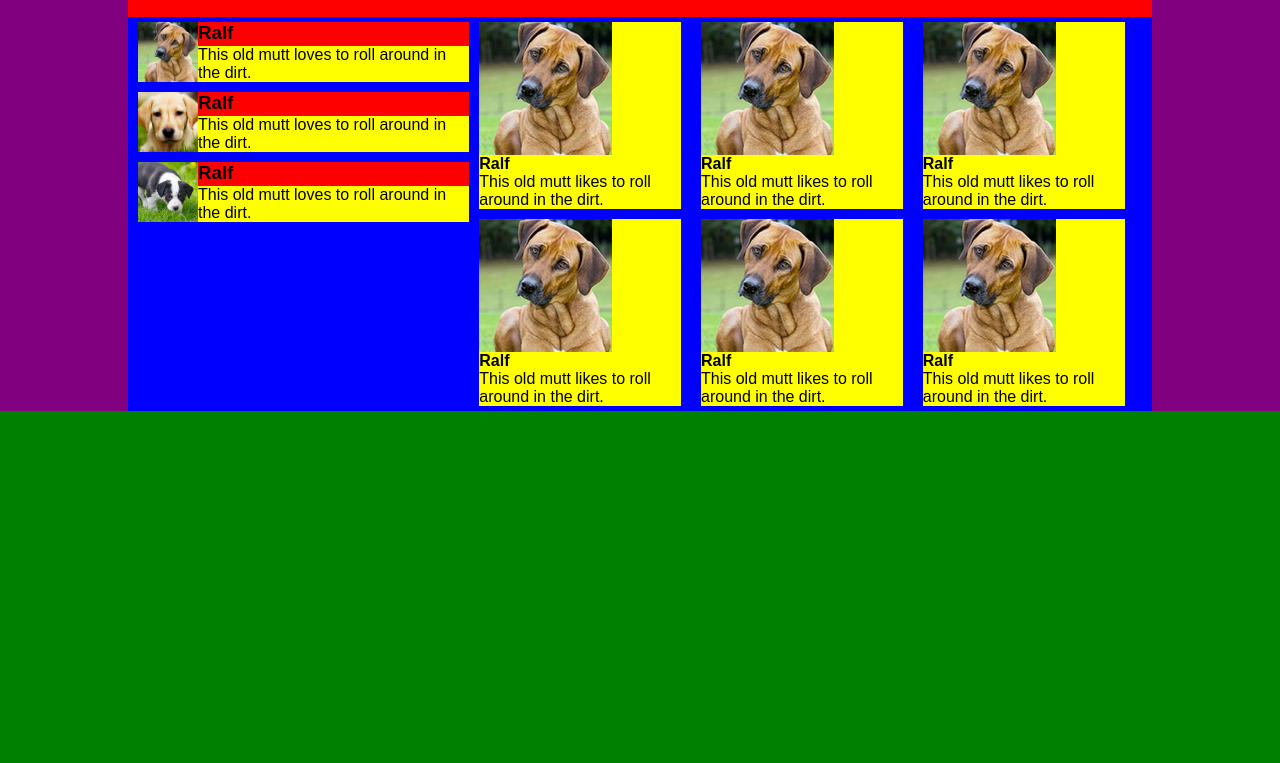
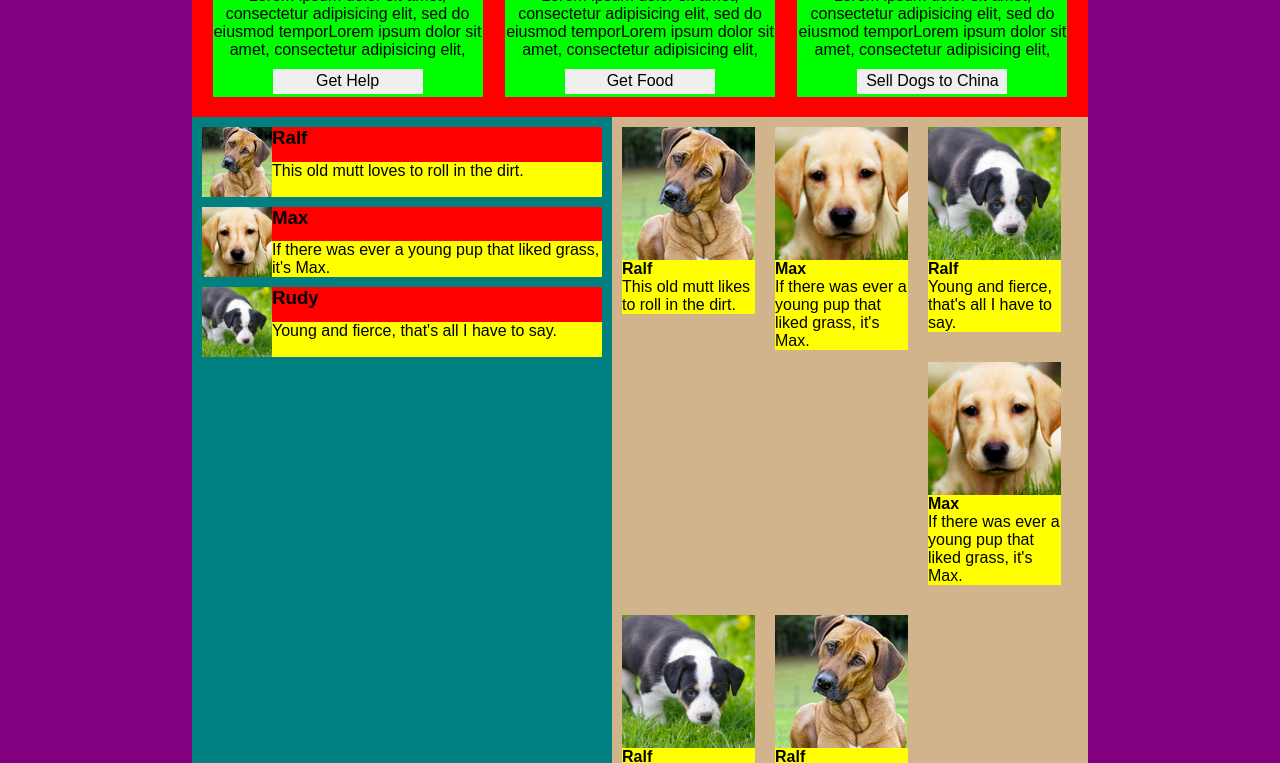
Before and after one commit to askaper/milestone3, a plain HTML site: page plove/index.html in a window 1280 px wide. Shown: the part 423-1186 px from the top of the page. Before the commit the page ends 834 px from the top, so only its background shows below. Drawn offline with Linux system fonts and the light colour scheme.

Commit message:
Jamaicanized almost done.

```diff
--- a/plove/css/styles.css
+++ b/plove/css/styles.css
@@ -16,7 +16,7 @@
 *****************************************/
 
 header {
-    height: 250px;
+    height: 350px;
     background-color: magenta;
 
     margin: 0 auto;
@@ -49,7 +49,7 @@ div.1 {
 }
 
 .hero {
-    width: 80%;
+    width: 70%;
     margin: auto;
 }
 
@@ -59,13 +59,13 @@ main {
 }
 
 div.2 {
-    width: 80%;
+    width: 70%;
     margin: auto;
 }
 
 div.puppy-menus {
-    width: 80%;
-    margin:auto;
+    width: 70%;
+    margin: auto;
 }
 
 /****************************************
@@ -85,7 +85,7 @@ div.puppy-menus {
     width: 900px;
     text-align: center;*/
     width: 100%;
-    min-height: 50px;
+    min-height: 40px;
     text-align: center;
     margin: auto;
     background-color: turquoise;
@@ -94,7 +94,7 @@ div.puppy-menus {
 }
 
 .navbar > a {
-    margin: 5px 25px 5px 25px;
+    margin: 5px 15px 5px 15px;
 }
 
 .logo {
@@ -113,12 +113,10 @@ div.puppy-menus {
 
 .puppy-menus {
     display: flex;
-
 }
 
 .tile-puppies {
     flex: 0.5;
-
 }
 
 .welcome-text {
@@ -152,14 +150,14 @@ div.puppy-menus {
 /*---------- 3 boxes that overlap into the hero element ----- */
 
 .services-menu {
-    width: 80%;
+    width: 70%;
     margin: auto;
     text-align: center;
     background-color: red;
 }
 
 .services {
-    width: 290px;
+    width: 270px;
 	height: 190px;
 	display: inline-block;
 	background-color: lime;
@@ -178,16 +176,18 @@ div.puppy-menus {
 /* ----- Media objects, 3 puppies on the left ----- */
 
 .media-objects {
-    margin-left: 5px;
+    background-color: teal;
 }
+
 .puppies-featured {
     display: flex;
-    max-width: 480px;
-    margin: 5px 0 10px 5px;
+    max-width: 400px;
+    margin: 10px;
 }
+
 .puppies-featured > img {
-    width: 60px;
-    height: 60px;
+    width: 70px;
+    height: 70px;
 }
 
 .name-bio {
@@ -212,22 +212,19 @@ div.puppy-menus {
     display: flex;
 }
 
-.media-objects {
-    flex: 0.33;
-}
-
 .puppies-profile {
-    flex: 0.66;
+    flex: 1;
+    background-color: tan;
 }
 
 .profile {
-    vertical-align: top;
-    width: calc(30%);
+    max-width: 133px;
     float: left;
-    margin: 5px 10px 5px 10px;
+    margin: 10px 10px 20px 10px;
     display: flex;
     flex-direction: column;
     background-color: yellow;
+
 }
 
 .profile > img {
@@ -235,11 +232,11 @@ div.puppy-menus {
     height: 133px;
 }
 
-.profile > h4 {
+.profile-heading {
     flex: 0.5;
 }
 
-.profile > p {
+.profile-text {
     flex: 0.5;
 }
 
--- a/plove/index.html
+++ b/plove/index.html
@@ -71,60 +71,60 @@
                         <img src="images/dog1.png">
                         <div class="name-bio">
                             <h3>Ralf</h3>
-                            <p>This old mutt loves to roll around in the dirt.</p>
+                            <p>This old mutt loves to roll in the dirt.</p>
                         </div>
                     </div>
 
                     <div class="puppies-featured">
                         <img src="images/dog2.png">
                         <div class="name-bio">
-                            <h3>Ralf</h3>
-                            <p>This old mutt loves to roll around in the dirt.</p>
+                            <h3>Max</h3>
+                            <p>If there was ever a young pup that liked grass, it's Max.</p>
                         </div>
                     </div>
 
                     <div class="puppies-featured">
                         <img src="images/dog3.png">
                         <div class="name-bio">
-                            <h3>Ralf</h3>
-                            <p>This old mutt loves to roll around in the dirt.</p>
+                            <h3>Rudy</h3>
+                            <p>Young and fierce, that's all I have to say.</p>
                         </div>
                     </div>
                 </div>
 
                 <div class="puppies-profile">
                     <div class="profile">
-                        <img src="images/dog1.png">
-                        <h4>Ralf</h4>
-                        <p>This old mutt likes to roll around in the dirt.</p>
+                        <img class="profile-pic" src="images/dog1.png">
+                        <h4 class="profile-heading">Ralf</h4>
+                        <p class="profile-text">This old mutt likes to roll in the dirt.</p>
                     </div>
                     <div class="profile">
-                        <img src="images/dog1.png">
-                        <h4>Ralf</h4>
-                        <p>This old mutt likes to roll around in the dirt.</p>
+                        <img class="profile-pic" src="images/dog2.png">
+                        <h4 class="profile-heading">Max</h4>
+                        <p class="profile-text">If there was ever a young pup that liked grass, it's Max.</p>
                     </div>
                     <div class="profile">
-                        <img src="images/dog1.png">
-                        <h4>Ralf</h4>
-                        <p>This old mutt likes to roll around in the dirt.</p>
+                        <img class="profile-pic" src="images/dog3.png">
+                        <h4 class="profile-heading">Ralf</h4>
+                        <p class="profile-text">Young and fierce, that's all I have to say.</p>
                     </div>
                     <div class="profile">
-                        <img src="images/dog1.png">
-                        <h4>Ralf</h4>
-                        <p>This old mutt likes to roll around in the dirt.</p>
+                        <img class="profile-pic" src="images/dog2.png">
+                        <h4 class="profile-heading">Max</h4>
+                        <p class="profile-text">If there was ever a young pup that liked grass, it's Max.</p>
                     </div>
                     <div class="profile">
-                        <img src="images/dog1.png">
-                        <h4>Ralf</h4>
-                        <p>This old mutt likes to roll around in the dirt.</p>
+                        <img class="profile-pic" src="images/dog3.png">
+                        <h4 class="profile-heading">Ralf</h4>
+                        <p class="profile-text">Young and fierce, that's all I have to say.</p>
                     </div>
                     <div class="profile">
-                        <img src="images/dog1.png">
-                        <h4>Ralf</h4>
-                        <p>This old mutt likes to roll around in the dirt.</p>
+                        <img class="profile-pic" src="images/dog1.png">
+                        <h4 class="profile-heading">Ralf</h4>
+                        <p class="profile-text">This old mutt likes to roll in the dirt.</p>
+                    </div>
                 </div>
             </div>
         </main>
-        </div>
     </body>
 </html>
```
Also changed, not shown: plove/witaf.html (added). Lines whose indentation alone changed are shown as unchanged.
